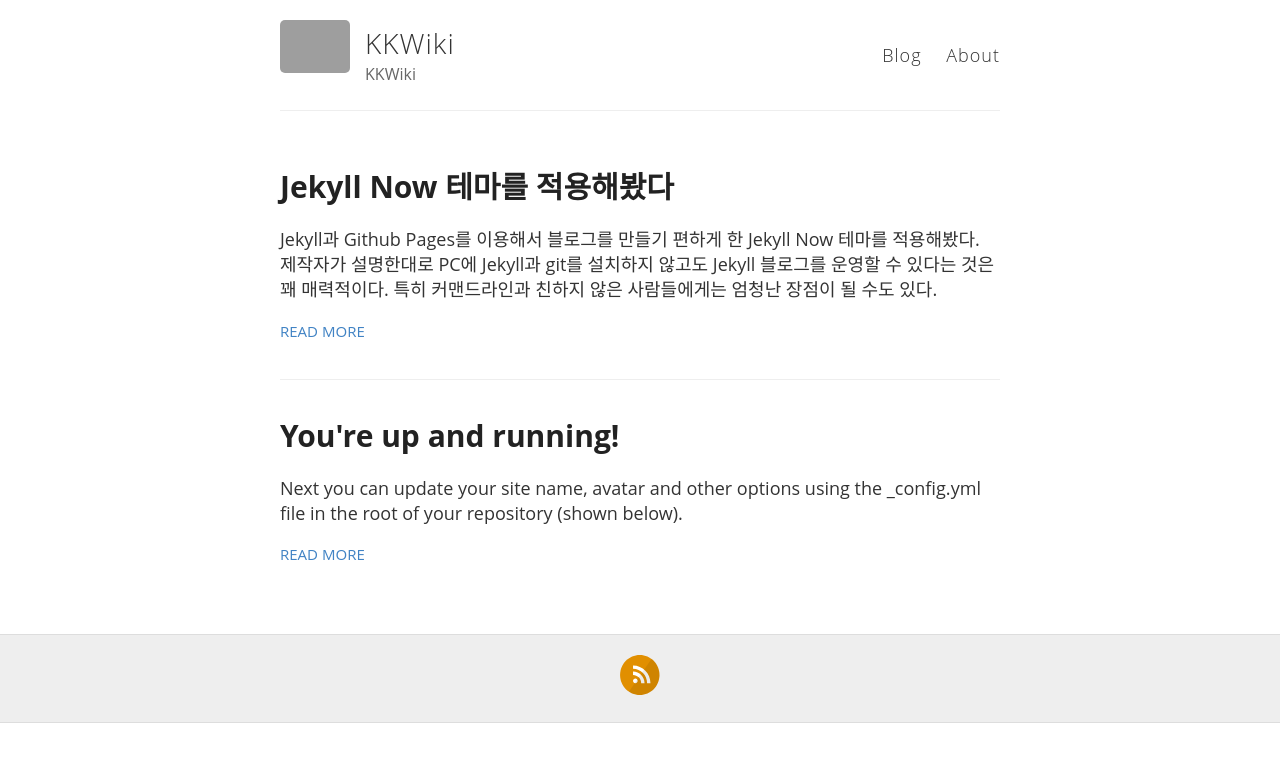
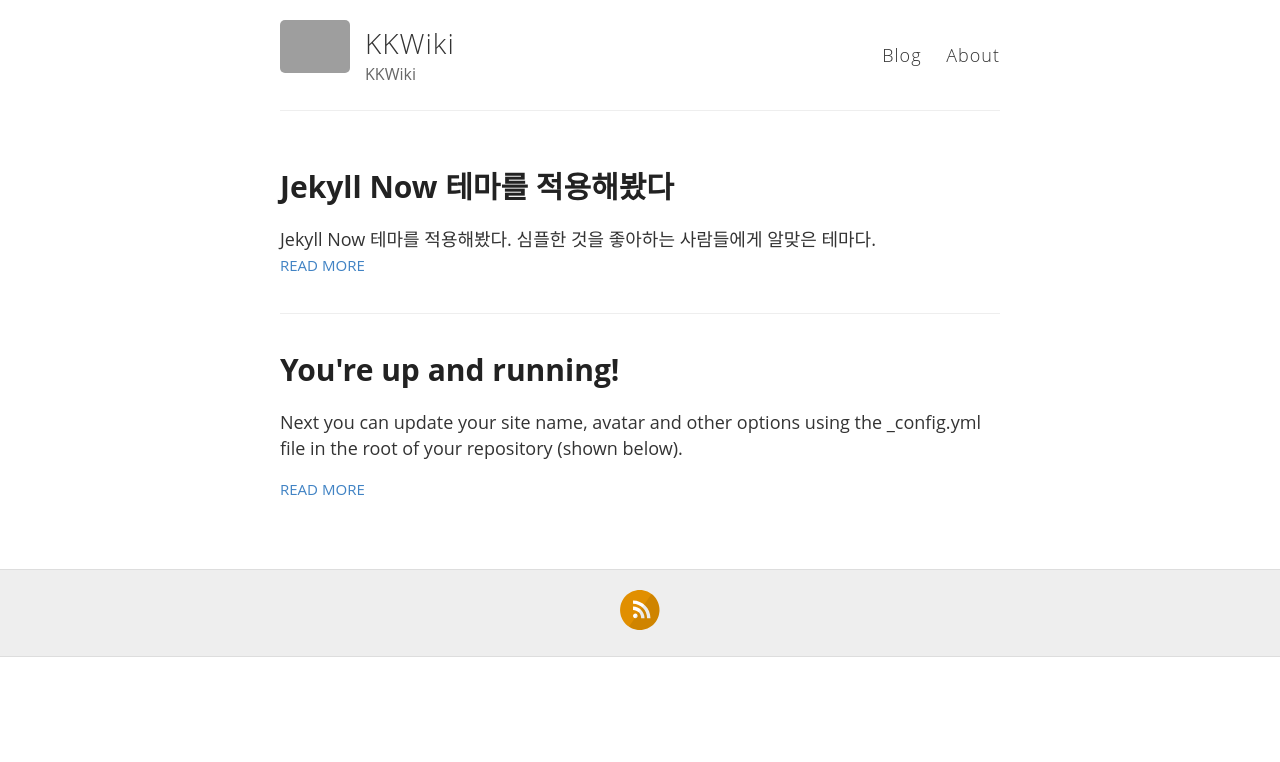
Before and after one commit to kalkin7/kkwiki, a Jekyll site: the page built from index.html, in a window 1280 px wide. Shown: the top 762 px of the page. Built offline with Jekyll 4.4.1, drawn with Linux system fonts in a browser that asks for light colours; Markdown is read by kramdown in place of the engine named in the settings; grey boxes are pictures that could not be loaded.

Commit message:
change logo

```diff
--- a/_config.yml
+++ b/_config.yml
@@ -9,7 +9,7 @@ name: KKWiki
 description: KKWiki
 
 # URL of your avatar or profile pic (you could use your GitHub profile pic)
-avatar: "http://ts.daumcdn.net/custom/blog/94/948102/skin/images/one punch man 3.png"
+avatar: "http://ts.daumcdn.net/custom/blog/94/948102/skin/images/kkwiki-logo.png"
 
 #
 # Flags below are optional
--- a/_posts/2016-1-10-Start-Jekyll-Now-Theme.md
+++ b/_posts/2016-1-10-Start-Jekyll-Now-Theme.md
@@ -1,6 +1,7 @@
 ---
 layout: post
 title: Jekyll Now 테마를 적용해봤다
+excerpt: Jekyll Now 테마를 적용해봤다. 심플한 것을 좋아하는 사람들에게 알맞은 테마다.
 ---
 
 Jekyll과 Github Pages를 이용해서 블로그를 만들기 편하게 한 Jekyll Now 테마를 적용해봤다. 제작자가 설명한대로 PC에 Jekyll과 git를 설치하지 않고도 Jekyll 블로그를 운영할 수 있다는 것은 꽤 매력적이다. 특히 커맨드라인과 친하지 않은 사람들에게는 엄청난 장점이 될 수도 있다.
```
